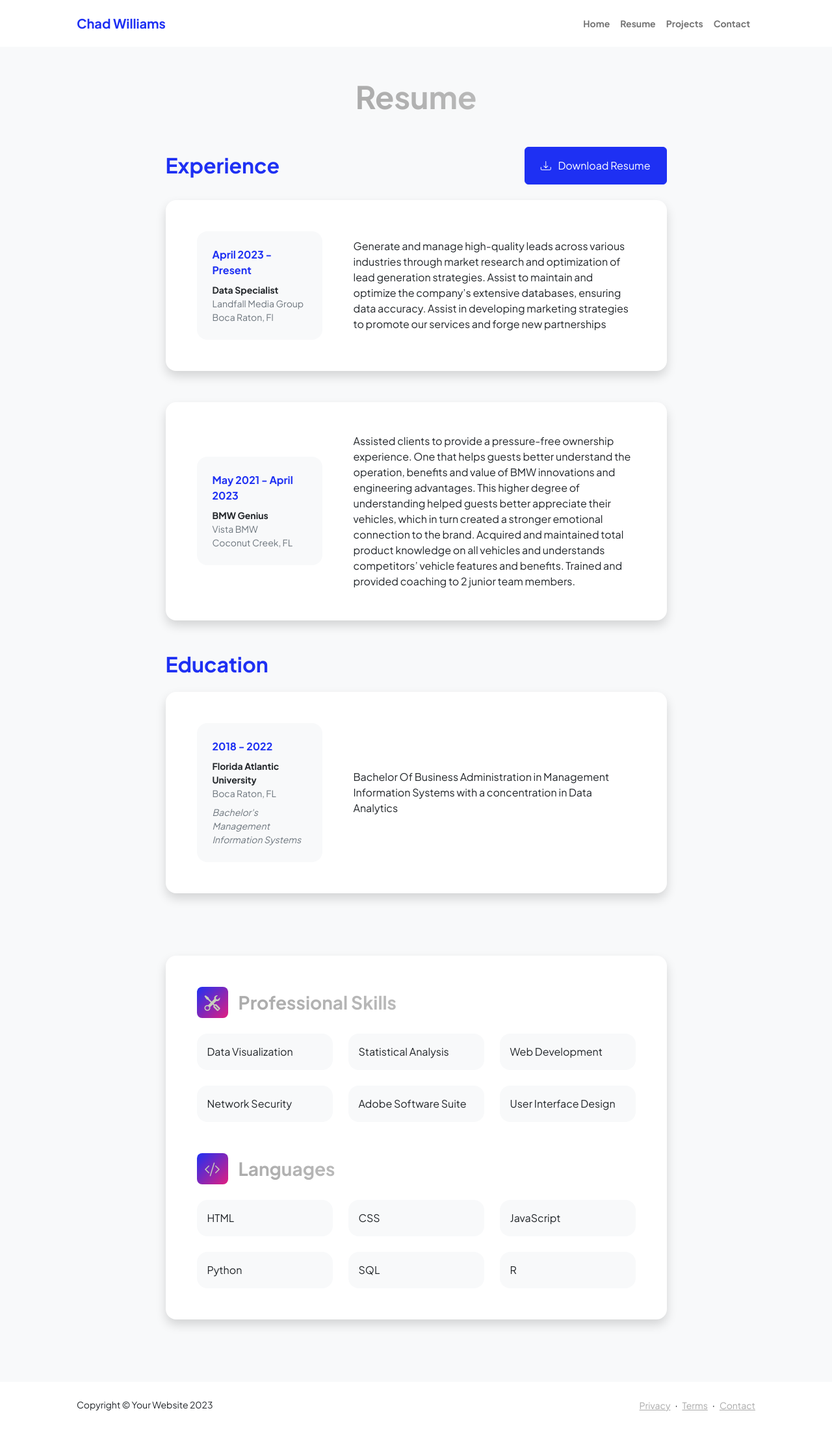
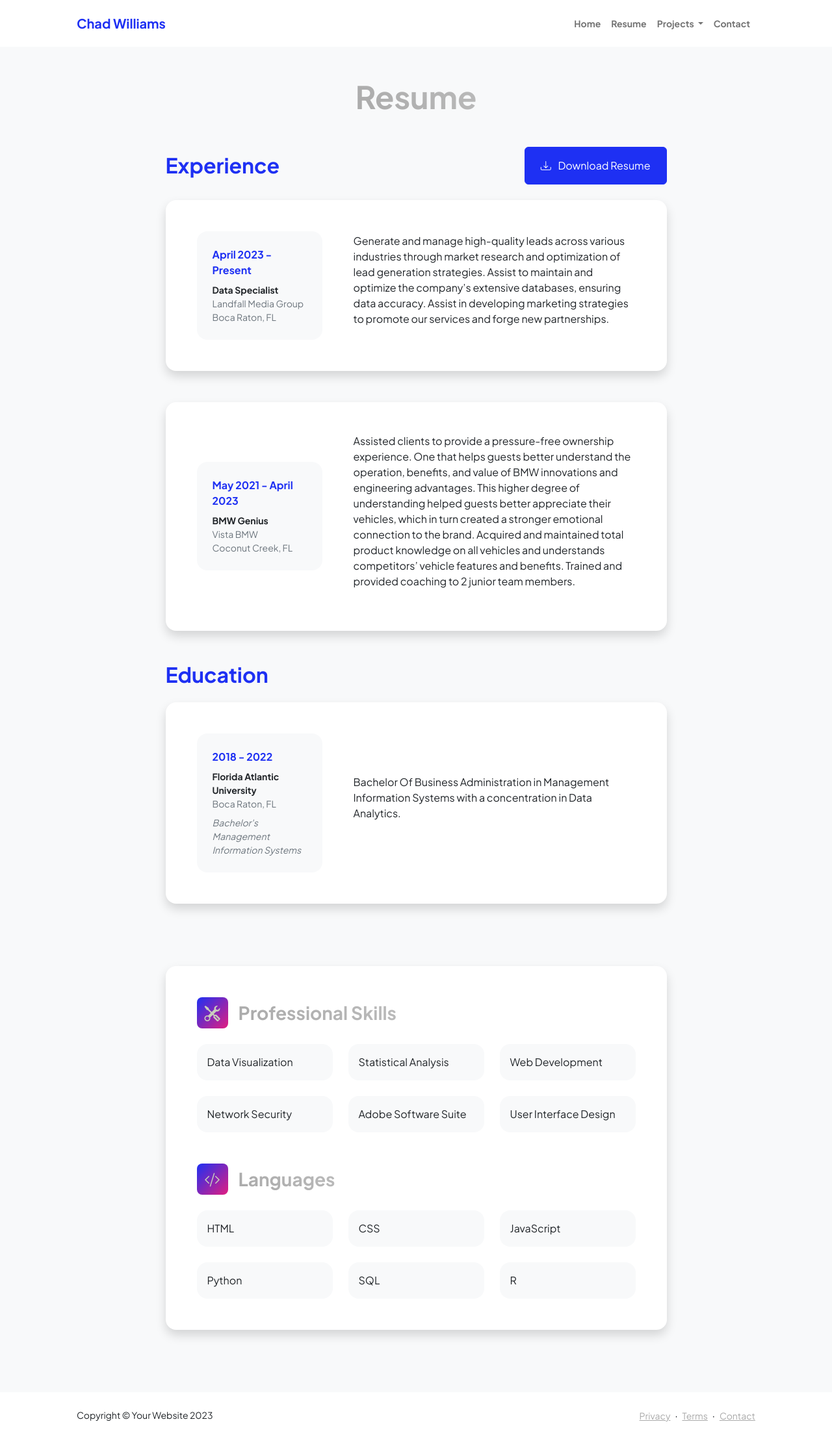
Before and after one commit to chadwill05/main_data_portfolio, a Flask app: page /resume in a window 1280 px wide. Shown: the whole page at 65% size. Before the commit the page ends 2172 px from the top, so only its background shows below. Run offline with Flask 3, Linux system fonts and the light colour scheme; some libraries are stand-ins or nearby versions.

Commit message:
optimized resume.html

```diff
--- a/templates/resume.html
+++ b/templates/resume.html
@@ -5,9 +5,9 @@
     <meta name="viewport" content="width=device-width, initial-scale=1, shrink-to-fit=no" />
     <meta name="description" content="" />
     <meta name="author" content="" />
-        <title>Personal - Start Bootstrap Template</title>
+    <title>Resume - Chad Williams</title>
     <!-- Favicon-->
-        <link rel="icon" type="image/x-icon" href="assets/favicon.ico" />
+    <link rel="icon" type="image/x-icon" href="{{ url_for('static', filename='favicon.ico') }}" />
     <!-- Custom Google font-->
     <link rel="preconnect" href="https://fonts.googleapis.com" />
     <link rel="preconnect" href="https://fonts.gstatic.com" crossorigin />
@@ -15,21 +15,29 @@
     <!-- Bootstrap icons-->
     <link href="https://cdn.jsdelivr.net/npm/bootstrap-icons@1.8.1/font/bootstrap-icons.css" rel="stylesheet" />
     <!-- Core theme CSS (includes Bootstrap)-->
-        <link href="css/styles.css" rel="stylesheet" />
+    <link href="{{ url_for('static', filename='css/styles.css') }}" rel="stylesheet" />
 </head>
 <body class="d-flex flex-column h-100 bg-light">
-        <main class="flex-shrink-0">
     <!-- Navigation-->
     <nav class="navbar navbar-expand-lg navbar-light bg-white py-3">
         <div class="container px-5">
-                    <a class="navbar-brand" href="index.html"><span class="fw-bolder text-primary">Chad Williams</span></a>
+            <a class="navbar-brand" href="{{ url_for('home') }}"><span class="fw-bolder text-primary">Chad Williams</span></a>
             <button class="navbar-toggler" type="button" data-bs-toggle="collapse" data-bs-target="#navbarSupportedContent" aria-controls="navbarSupportedContent" aria-expanded="false" aria-label="Toggle navigation"><span class="navbar-toggler-icon"></span></button>
             <div class="collapse navbar-collapse" id="navbarSupportedContent">
                 <ul class="navbar-nav ms-auto mb-2 mb-lg-0 small fw-bolder">
-                            <li class="nav-item"><a class="nav-link" href="index.html">Home</a></li>
-                            <li class="nav-item"><a class="nav-link" href="resume.html">Resume</a></li>
-                            <li class="nav-item"><a class="nav-link" href="projects.html">Projects</a></li>
-                            <li class="nav-item"><a class="nav-link" href="contact.html">Contact</a></li>
+                    <li class="nav-item"><a class="nav-link" href="{{ url_for('home') }}">Home</a></li>
+                    <li class="nav-item"><a class="nav-link" href="{{ url_for('resume') }}">Resume</a></li>
+                    <li class="nav-item dropdown">
+                        <a class="nav-link dropdown-toggle" href="#" id="navbarDropdownProjects" role="button" data-bs-toggle="dropdown" aria-expanded="false">
+                            Projects
+                        </a>
+                        <ul class="dropdown-menu" aria-labelledby="navbarDropdownProjects">
+                            <li><a class="dropdown-item" href="{{ url_for('tableau_projects') }}">Tableau Visualizations</a></li>
+                            <li><a class="dropdown-item" href="{{ url_for('data_projects') }}">Data Projects</a></li>
+                            <li><a class="dropdown-item" href="{{ url_for('python_projects') }}">Python Projects</a></li>
+                        </ul>
+                    </li>
+                    <li class="nav-item"><a class="nav-link" href="{{ url_for('contact') }}">Contact</a></li>
                 </ul>
             </div>
         </div>
@@ -46,8 +54,7 @@
                     <div class="d-flex align-items-center justify-content-between mb-4">
                         <h2 class="text-primary fw-bolder mb-0">Experience</h2>
                         <!-- Download resume button-->
-                                <!-- Note: Set the link href target to a PDF file within your project-->
-                                <a class="btn btn-primary px-4 py-3" href="assets/Williams_Chad_resume.pdf" download="Chad_Williams_resume.pdf">
+                        <a class="btn btn-primary px-4 py-3" href="{{ url_for('static', filename='assets/Williams_Chad_resume.pdf') }}" download="Chad_Williams_resume.pdf">
                             <div class="d-inline-block bi bi-download me-2"></div>
                             Download Resume
                         </a>
@@ -61,10 +68,12 @@
                                         <div class="text-primary fw-bolder mb-2">April 2023 - Present</div>
                                         <div class="small fw-bolder">Data Specialist</div>
                                         <div class="small text-muted">Landfall Media Group</div>
-                                                <div class="small text-muted">Boca Raton, Fl</div>
+                                        <div class="small text-muted">Boca Raton, FL</div>
                                     </div>
                                 </div>
-                                        <div class="col-lg-8"><div>Generate and manage high-quality leads across various industries through market research and optimization of lead generation strategies. Assist to maintain and optimize the company’s extensive databases, ensuring data accuracy. Assist in developing marketing strategies to promote our services and forge new partnerships</div></div>
+                                <div class="col-lg-8">
+                                    <p>Generate and manage high-quality leads across various industries through market research and optimization of lead generation strategies. Assist to maintain and optimize the company’s extensive databases, ensuring data accuracy. Assist in developing marketing strategies to promote our services and forge new partnerships.</p>
+                                </div>
                             </div>
                         </div>
                     </div>
@@ -80,7 +89,9 @@
                                         <div class="small text-muted">Coconut Creek, FL</div>
                                     </div>
                                 </div>
-                                        <div class="col-lg-8"><div>Assisted clients to provide a pressure-free ownership experience. One that helps guests better understand the operation, benefits and value of BMW innovations and engineering advantages. This higher degree of understanding helped guests better appreciate their vehicles, which in turn created a stronger emotional connection to the brand. Acquired and maintained total product knowledge on all vehicles and understands competitors’ vehicle features and benefits. Trained and provided coaching to 2 junior team members.</div></div>
+                                <div class="col-lg-8">
+                                    <p>Assisted clients to provide a pressure-free ownership experience. One that helps guests better understand the operation, benefits, and value of BMW innovations and engineering advantages. This higher degree of understanding helped guests better appreciate their vehicles, which in turn created a stronger emotional connection to the brand. Acquired and maintained total product knowledge on all vehicles and understands competitors’ vehicle features and benefits. Trained and provided coaching to 2 junior team members.</p>
+                                </div>
                             </div>
                         </div>
                     </div>
@@ -105,7 +116,9 @@
                                         </div>
                                     </div>
                                 </div>
-                                        <div class="col-lg-8"><div>Bachelor Of Business Administration in Management Information Systems with a concentration in Data Analytics</div></div>
+                                <div class="col-lg-8">
+                                    <p>Bachelor Of Business Administration in Management Information Systems with a concentration in Data Analytics.</p>
+                                </div>
                             </div>
                         </div>
                     </div>
@@ -157,25 +170,11 @@
             </div>
         </div>
     </div>
-        </main>
-        <!-- Footer-->
-        <footer class="bg-white py-4 mt-auto">
-            <div class="container px-5">
-                <div class="row align-items-center justify-content-between flex-column flex-sm-row">
-                    <div class="col-auto"><div class="small m-0">Copyright &copy; Your Website 2023</div></div>
-                    <div class="col-auto">
-                        <a class="small" href="#!">Privacy</a>
-                        <span class="mx-1">&middot;</span>
-                        <a class="small" href="#!">Terms</a>
-                        <span class="mx-1">&middot;</span>
-                        <a class="small" href="#!">Contact</a>
-                    </div>
-                </div>
-            </div>
-        </footer>
+    <!-- Footer (include from separate file) -->
+    {% include 'footer2.html' %}
     <!-- Bootstrap core JS-->
     <script src="https://cdn.jsdelivr.net/npm/bootstrap@5.2.3/dist/js/bootstrap.bundle.min.js"></script>
     <!-- Core theme JS-->
-        <script src="js/scripts.js"></script>
+    <script src="{{ url_for('static', filename='js/scripts.js') }}"></script>
 </body>
 </html>
```
Lines whose indentation alone changed are shown as unchanged.
